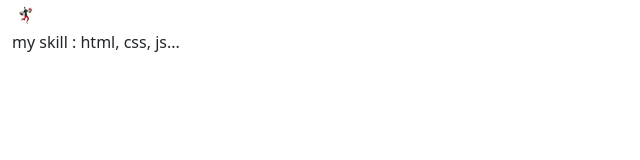
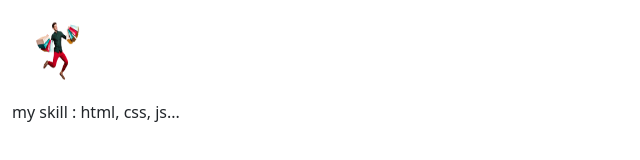
Before and after one commit to Sanjaydevloper/ui-portfolio1, a website: page index.html in a window 1280 px wide. Shown: the whole page, without its empty margins (0-640 px from the left). Drawn offline with nearby package versions, Linux system fonts and the light colour scheme.

Commit message:
Update index.html
index updated

```diff
--- a/index.html
+++ b/index.html
@@ -10,7 +10,7 @@
 </head>
 <body class="container-fluid">
 
-    <img src="public/image/mens.png" width="30px" height="30px">
+    <img src="public/image/mens.png" width="100px" height="100px">
    <p>my skill : html, css, js...</p>
 </body>
 </html>
```
